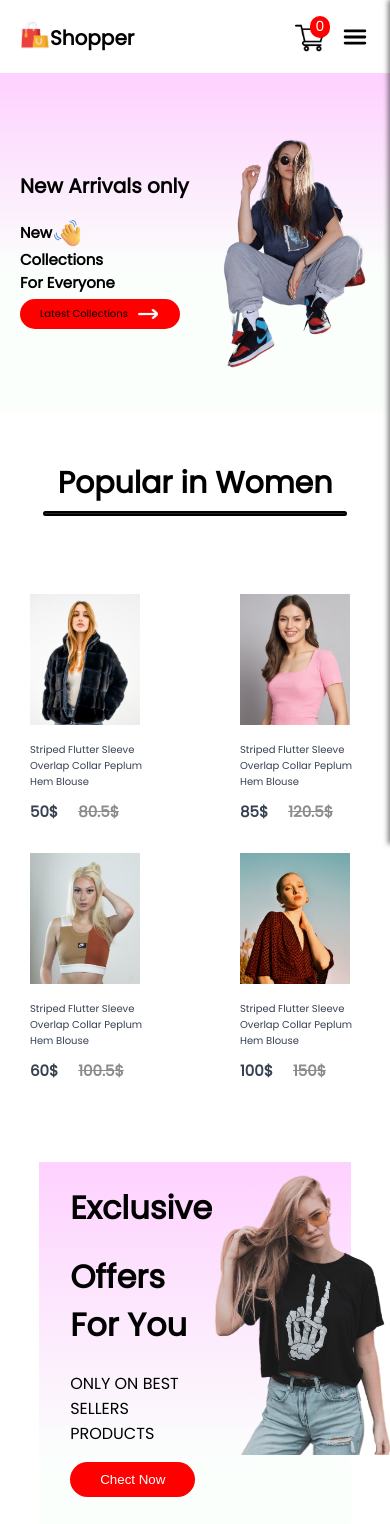
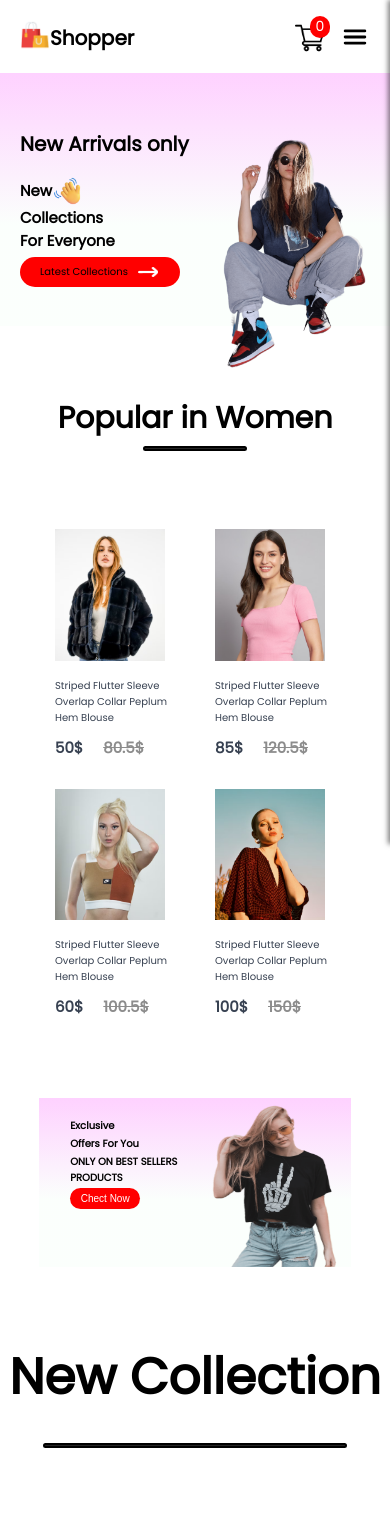
Before and after one commit to muazkhalid936/E-Commerce-Frontend, a React (Create React App) app: page / in a window 390 px wide. Shown: the top 1524 px of the page. Built offline with nearby package versions, Linux system fonts and the light colour scheme.

Commit message:
Working on Offer

```diff
--- a/src/components/Hero/Hero.css
+++ b/src/components/Hero/Hero.css
@@ -146,7 +146,7 @@
 
 @media (max-width: 600px) {
   .Hero {
-    height: 40vh;
+    height: 30vh;
   }
   .hero-right img {
     height: 30vh;
--- a/src/components/Item/Item.css
+++ b/src/components/Item/Item.css
@@ -30,6 +30,24 @@
   transform: scale(1.05);
 }
 
+@media (max-width:1080px){
+
+  .item {
+    width: 200px;
+  }
+  .item img {
+    width: 180px;
+  }
+  .item p {
+    font-size: 15px;
+  }
+  .new_price,
+  .old_price {
+    font-size: 20px;
+  }
+
+}
+
 @media (max-width: 600px) {
   .item {
     width: 120px;
--- a/src/components/Offer/Offer.css
+++ b/src/components/Offer/Offer.css
@@ -12,16 +12,48 @@
 
 .offer-left {
   flex: 1;
+  margin-top: 20px;
   padding-left: 10%;
+  gap: 20px;
+  display: flex;
+  flex-direction: column;
 }
 
+.offer-left p {
+  font-size: 20px;
+  margin: 0px;
+  font-weight: bold;
+}
 .offer-right img {
-  width: 200px;
+  width: 180px;
+  height: 60vh;
 }
-.offer-left button{
-    background-color: red;
-    color: white;
-    border: none;
-    padding: 10px 30px 10px;
-    border-radius: 25px;
+.offer-left button {
+  background-color: red;
+  color: white;
+  border: none;
+  padding: 10px 20px;
+  border-radius: 25px;
+  width: 120px;
 }
+
+@media (max-width: 600px) {
+  .offer-right img {
+    height: 20vh;
+    width: 140px;
+  }
+  .offer {
+    height: 20vh;
+  }
+  .offer-left p {
+    font-size: 10px;
+  }
+  .offer-left {
+    gap: 2px;
+  }
+  .offer-left button {
+    padding: 5px 5px;
+    font-size: 10px;
+    width: 70px;
+  }
+}
--- a/src/components/Offer/Offer.jsx
+++ b/src/components/Offer/Offer.jsx
@@ -5,10 +5,11 @@ const Offer = () => {
   return (
     <div className="offer">
       <div className="offer-left">
-        <h1>Exclusive</h1>
-        <h1>Offers For You</h1>
+        {" "}
+        <p>Exclusive</p>
+        <p>Offers For You</p>
         <p>ONLY ON BEST SELLERS PRODUCTS</p>
-        <button>Chect Now</button>
+        <button className="check">Chect Now</button>
       </div>
 
       <div className="offer-right">
--- a/src/components/Popular/Popular.css
+++ b/src/components/Popular/Popular.css
@@ -8,7 +8,7 @@
   justify-content: center;
   margin-left: auto;
   margin-right: auto;
-  margin-top: 20px;
+  margin-top: 40px;
   padding: 0px 150px;
 }
 .popular .head {
@@ -39,6 +39,12 @@
   .popular {
     padding: 0px 0px;
   }
+  .popular-item{
+    padding: 0px 50px;
+  }
+  .popular-line{
+    width: 100px;
+  }
 }
 
 @media (max-width: 350px) {
```
